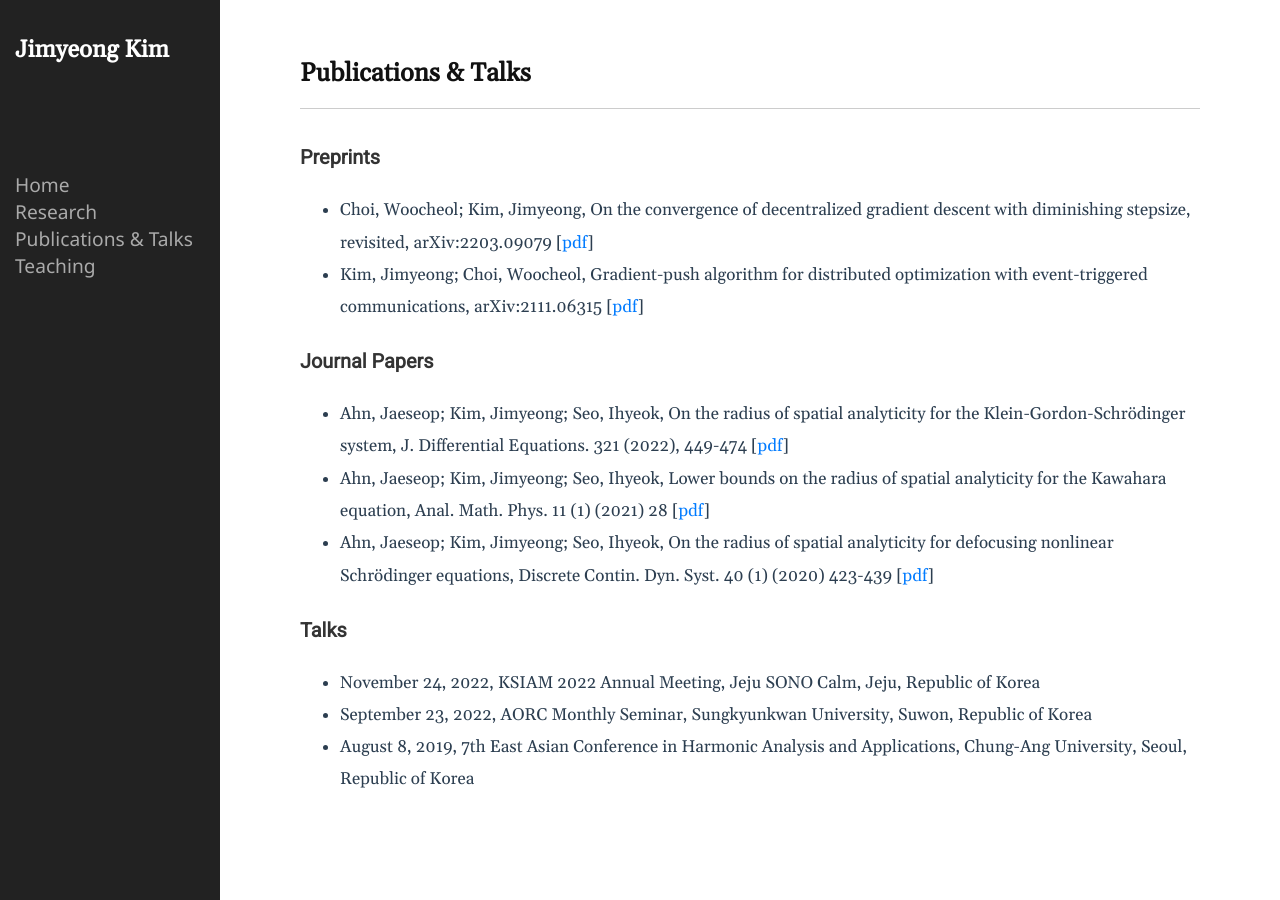
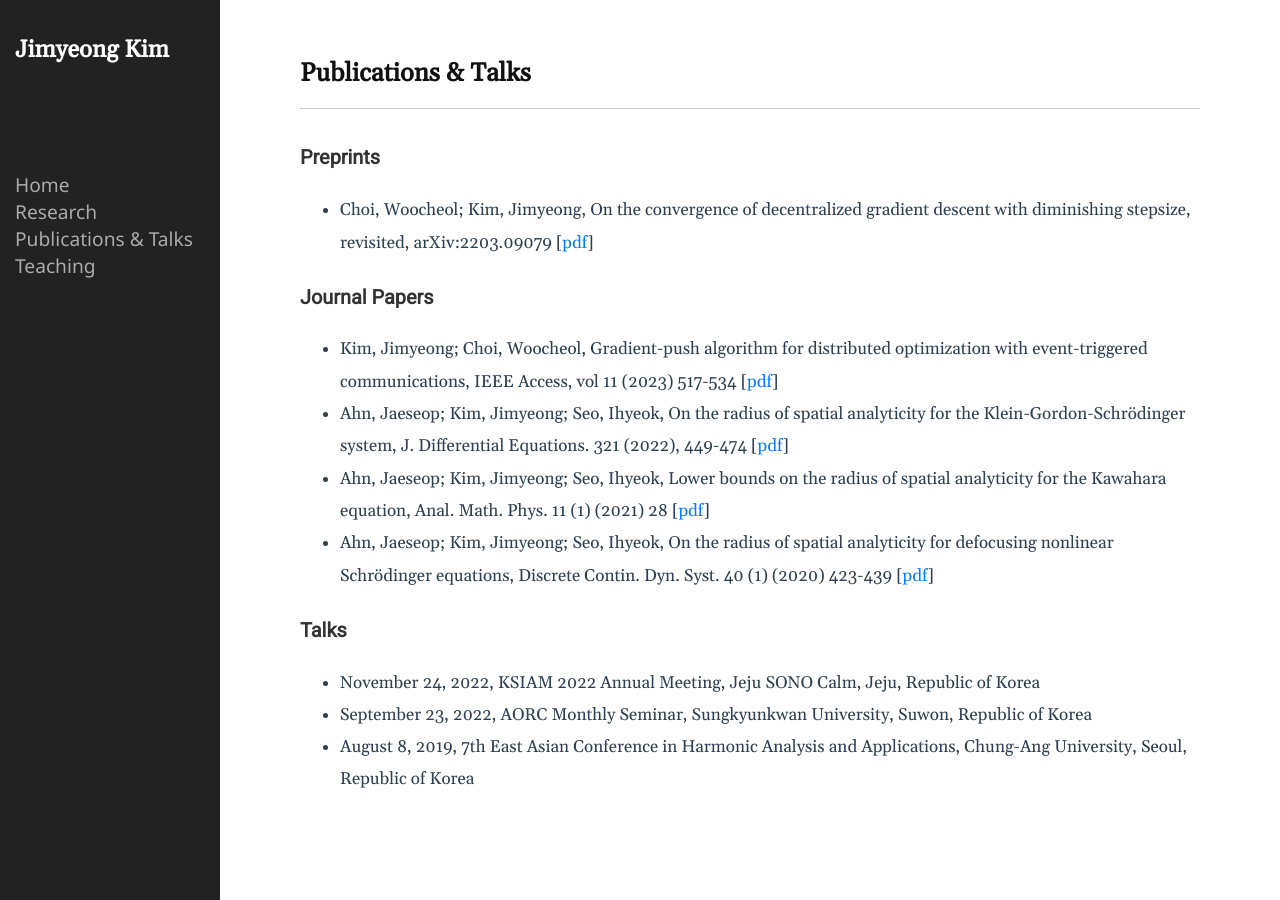
Before and after one commit to kimjimyeong93/kimjimyeong93.github.io, a Jekyll site: the page built from publication.markdown, in a window 1280 px wide. Built offline with Jekyll 4.4.1, drawn with Linux system fonts in a browser that asks for light colours.

Commit message:
IEEE Access

```diff
--- a/publication.markdown
+++ b/publication.markdown
@@ -6,9 +6,10 @@ permalink: /publications_and_talks/
 
 ### Preprints
 - Choi, Woocheol; Kim, Jimyeong, On the convergence of decentralized gradient descent with diminishing stepsize, revisited, arXiv:2203.09079 \[[pdf](https://arxiv.org/pdf/2203.09079.pdf)\]
-- Kim, Jimyeong; Choi, Woocheol, Gradient-push algorithm for distributed optimization with event-triggered communications, arXiv:2111.06315 \[[pdf](https://arxiv.org/pdf/2111.06315.pdf)\]
+
 
 ### Journal Papers
+- Kim, Jimyeong; Choi, Woocheol, Gradient-push algorithm for distributed optimization with event-triggered communications, IEEE Access, vol 11 (2023) 517-534 \[[pdf](https://ieeexplore.ieee.org/document/10003196?source=authoralert)\]
 - Ahn, Jaeseop; Kim, Jimyeong; Seo, Ihyeok, On the radius of spatial analyticity for the Klein-Gordon-Schrödinger system, J. Differential Equations. 321 (2022), 449-474 \[[pdf](https://arxiv.org/pdf/2012.15514.pdf)\]
 - Ahn, Jaeseop; Kim, Jimyeong; Seo, Ihyeok, Lower bounds on the radius of spatial analyticity for the Kawahara equation, Anal. Math. Phys. 11 (1) (2021) 28 \[[pdf](https://arxiv.org/pdf/1906.10076.pdf)\]
 - Ahn, Jaeseop; Kim, Jimyeong; Seo, Ihyeok, On the radius of spatial analyticity for defocusing nonlinear Schrödinger equations, Discrete Contin. Dyn. Syst. 40 (1) (2020) 423-439 \[[pdf](https://arxiv.org/pdf/1902.10622.pdf)\]
```
Also changed, not shown: 1 other file.
